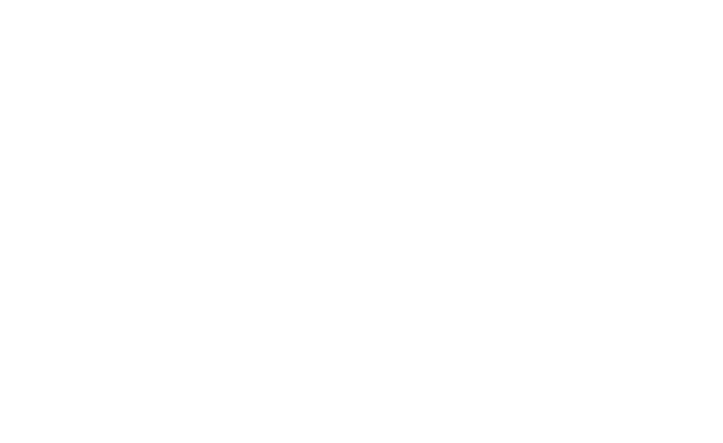
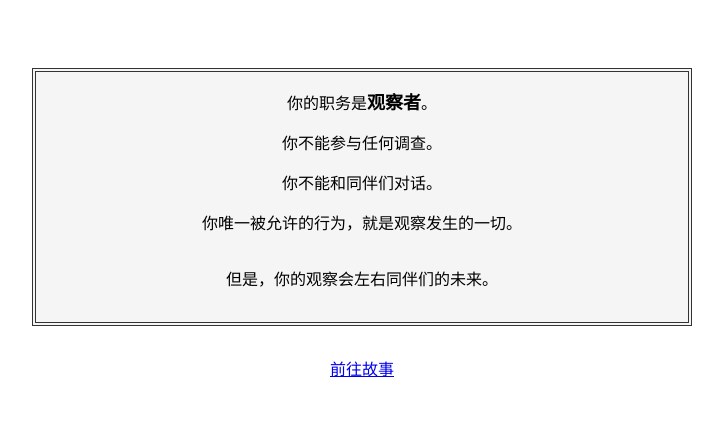
Before and after one commit to Infinity-L/test, a plain HTML site: page Nove/Data/Novel/7/4/3/开始.html in a window 1280 px wide. Shown: the whole page, without its empty margins (278-1001 px from the left). Drawn offline with Linux system fonts and the light colour scheme.

Commit message:
Update 开始.html

```diff
--- a/Nove/Data/Novel/7/4/3/开始.html
+++ b/Nove/Data/Novel/7/4/3/开始.html
@@ -20,7 +20,7 @@
         </div>
     </main>
     <footer>
-        <a v-bind:href="\Nove\Data\Novel\2\8\3\第一个房间\观察三人的苏醒.html">前往故事</a>
+        <a href="/Nove/Data/Novel/2/8/3/第一个房间/观察三人的苏醒.html">前往故事</a>
     </footer>
 </div>
 <script src="../../../../vue.min.js"></script>
```
